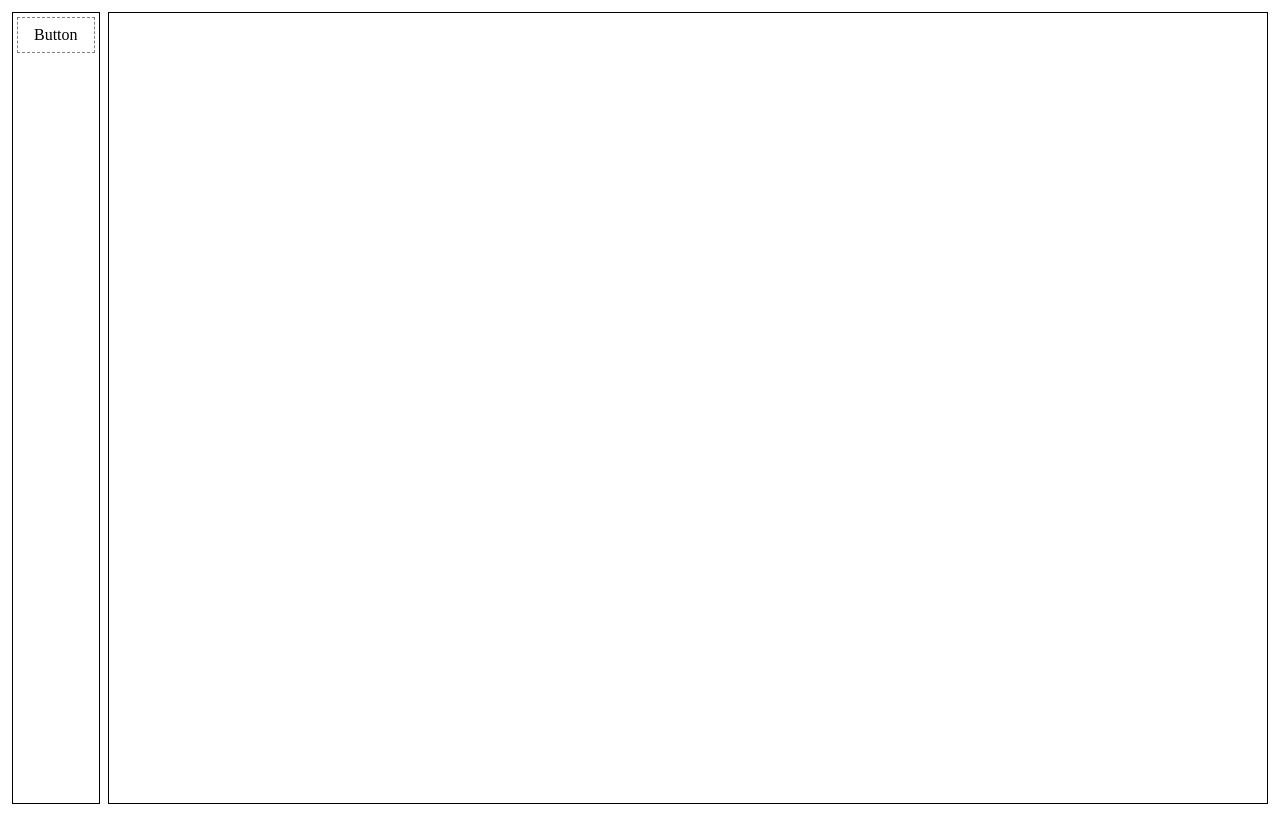
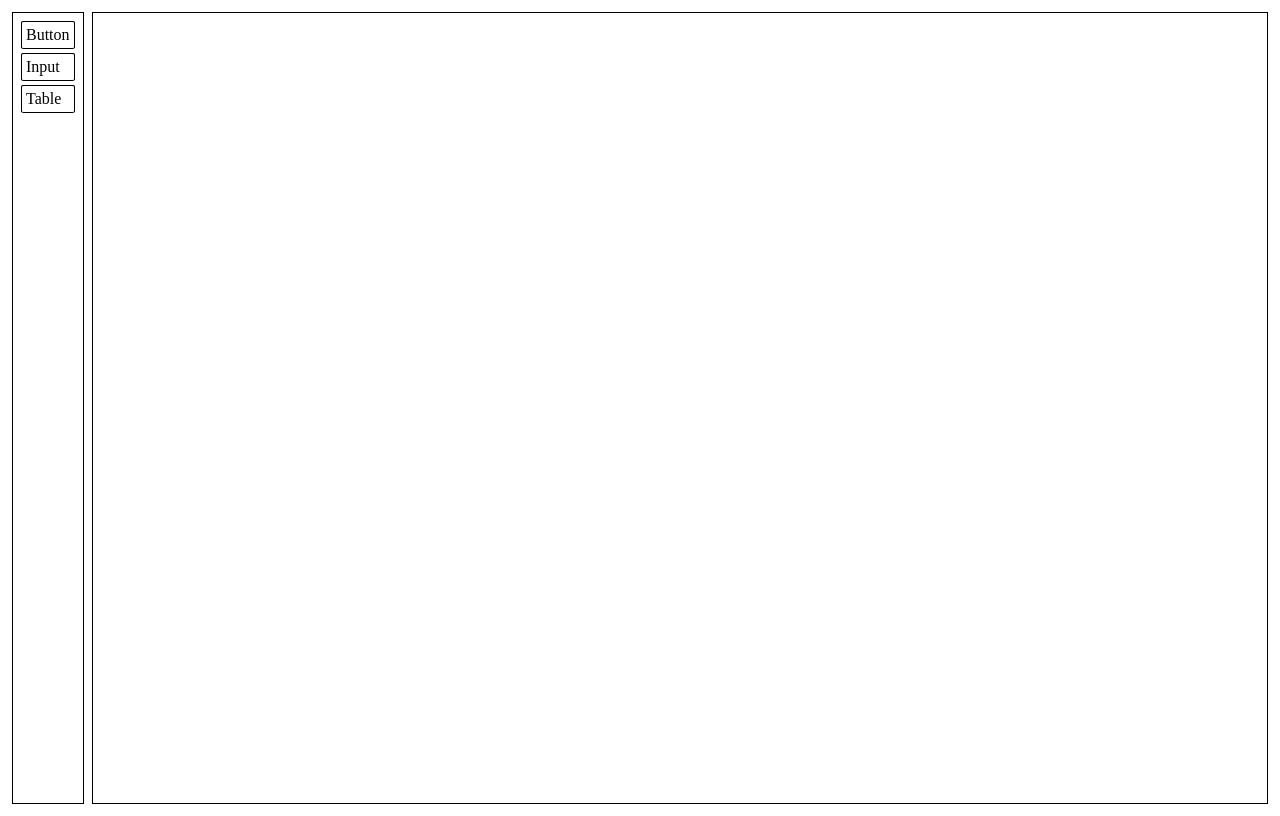
Before and after one commit to rsbh/superdash, a React (Vite) app: page / in a window 1280 px wide. Built offline with nearby package versions, Linux system fonts and the light colour scheme.

Commit message:
update drag preview

```diff
--- a/src/components/Box/BoxDragPreview.tsx
+++ /dev/null
@@ -1,24 +0,0 @@
-import type { CSSProperties, FC } from "react";
-import React, { memo, useEffect, useState } from "react";
-
-import { Box } from "./";
-
-const styles: CSSProperties = {
-  display: "inline-block",
-  transform: "rotate(-7deg)",
-  WebkitTransform: "rotate(-7deg)",
-};
-
-export interface BoxDragPreviewProps {
-  children: React.ReactElement;
-}
-
-export const BoxDragPreview: FC<BoxDragPreviewProps> = memo(
-  function BoxDragPreview({ children }) {
-    return (
-      <div style={styles}>
-        <Box preview>{children}</Box>
-      </div>
-    );
-  }
-);
--- a/src/components/Box/DragableBox.tsx
+++ /dev/null
@@ -1,54 +0,0 @@
-import type { CSSProperties, FC } from "react";
-import { memo, useEffect } from "react";
-import type { DragSourceMonitor } from "react-dnd";
-import { useDrag } from "react-dnd";
-import { getEmptyImage } from "react-dnd-html5-backend";
-
-import { Box } from "./";
-import { ItemTypes } from "../../utils/ItemTypes";
-
-function getStyles(
-  left: number,
-  top: number,
-  isDragging: boolean
-): CSSProperties {
-  const transform = `translate3d(${left}px, ${top}px, 0)`;
-  return {
-    position: "absolute",
-    transform,
-    WebkitTransform: transform,
-    // IE fallback: hide the real node using CSS when dragging
-    // because IE will ignore our custom "empty image" drag preview.
-    opacity: isDragging ? 0 : 1,
-    height: isDragging ? 0 : "",
-  };
-}
-
-export interface DraggableBoxProps {
-  children: React.ReactElement;
-}
-
-export const DraggableBox: FC<DraggableBoxProps> = memo(function DraggableBox(
-  props
-) {
-  const [{ isDragging }, drag, preview] = useDrag(
-    () => ({
-      type: ItemTypes.BOX,
-      item: {},
-      collect: (monitor: DragSourceMonitor) => ({
-        isDragging: monitor.isDragging(),
-      }),
-    }),
-    []
-  );
-
-  useEffect(() => {
-    preview(getEmptyImage(), { captureDraggingState: true });
-  }, []);
-
-  return (
-    <div ref={drag} role="DraggableBox">
-      <Box>{props.children}</Box>
-    </div>
-  );
-});
--- a/src/components/Box/index.tsx
+++ /dev/null
@@ -1,21 +0,0 @@
-import type { CSSProperties, FC } from "react";
-import { memo } from "react";
-
-const styles: CSSProperties = {
-  border: "1px dashed gray",
-  padding: "0.5rem 1rem",
-  cursor: "move",
-};
-
-export interface BoxProps {
-  preview?: boolean;
-  children: React.ReactElement;
-}
-
-export const Box: FC<BoxProps> = memo(function Box({ preview, children }) {
-  return (
-    <div style={{ ...styles }} role={preview ? "BoxPreview" : "Box"}>
-      {children}
-    </div>
-  );
-});
--- a/src/components/CustomDragLayer/index.tsx
+++ b/src/components/CustomDragLayer/index.tsx
@@ -2,7 +2,7 @@ import type { CSSProperties, FC } from "react";
 import type { XYCoord } from "react-dnd";
 import { useDragLayer } from "react-dnd";
 import { ItemTypes } from "../../utils/ItemTypes";
-import { BoxDragPreview } from "../Box/BoxDragPreview";
+import { BoxDragPreview } from "../Editor/BoxDragPreview";
 
 export interface CustomDragLayerProps {
   snapToGrid?: boolean;
@@ -50,11 +50,7 @@ export const CustomDragLayer: FC<CustomDragLayerProps> = (props) => {
   function renderItem() {
     switch (itemType) {
       case ItemTypes.BOX:
-        return (
-          <BoxDragPreview>
-            <div>Hello World</div>
-          </BoxDragPreview>
-        );
+        return <BoxDragPreview item={item} />;
       default:
         return null;
     }
--- /dev/null
+++ b/src/components/Editor/BoxDragPreview.tsx
@@ -0,0 +1,20 @@
+import type { CSSProperties, FC } from "react";
+import React, { memo } from "react";
+
+const styles: CSSProperties = {
+  display: "block",
+  height: "100px",
+  width: "200px",
+  backgroundColor: "greenyellow",
+  opacity: 0.2,
+};
+
+export interface BoxDragPreviewProps {
+  item: any;
+}
+
+export const BoxDragPreview: FC<BoxDragPreviewProps> = memo(
+  function BoxDragPreview({ item }) {
+    return <div style={styles}></div>;
+  }
+);
--- /dev/null
+++ b/src/components/Editor/WidgetList.tsx
@@ -0,0 +1,58 @@
+import { useEffect } from "react";
+import { DragSourceMonitor, useDrag } from "react-dnd";
+import { getEmptyImage } from "react-dnd-html5-backend";
+import { ItemTypes } from "../../utils/ItemTypes";
+
+const widgets = [
+  {
+    title: "Button",
+    type: "button",
+  },
+  {
+    title: "Input",
+    type: "input",
+  },
+  {
+    title: "Table",
+    type: "table",
+  },
+];
+
+function DragWrapper({ children, widgetType }: any) {
+  const [{ isDragging }, drag, preview] = useDrag(
+    () => ({
+      type: ItemTypes.BOX,
+      item: {
+        widgetType: widgetType,
+      },
+      collect: (monitor: DragSourceMonitor) => ({
+        isDragging: monitor.isDragging(),
+      }),
+    }),
+    [widgetType]
+  );
+
+  useEffect(() => {
+    preview(getEmptyImage(), { captureDraggingState: true });
+  }, [preview]);
+
+  return (
+    <>
+      <div ref={drag} role="DraggableBox" className="component-small">
+        {children}
+      </div>
+    </>
+  );
+}
+
+export default function WidgetList() {
+  return (
+    <div className="component-list">
+      {widgets.map((w) => (
+        <DragWrapper key={w.type} widgetType={w.type}>
+          {w.title}
+        </DragWrapper>
+      ))}
+    </div>
+  );
+}
--- a/src/components/Editor/index.tsx
+++ b/src/components/Editor/index.tsx
@@ -3,15 +3,13 @@ import { DndProvider, useDrag, useDrop } from "react-dnd";
 import { CSSProperties, useState } from "react";
 import { v4 as uuidv4 } from "uuid";
 import { CustomDragLayer } from "../CustomDragLayer";
-import { DraggableBox } from "../Box/DragableBox";
 import { Canvas } from "./Canvas";
-
+import WidgetList from "./WidgetList";
 export default function Editor() {
   const [componentList, setComponentList] = useState<any>({});
 
   function onDrop(item: any) {
     const id = item.id || uuidv4();
-    console.log("called ");
     setComponentList((prev: any) => ({
       ...prev,
       [id]: { id, ...item },
@@ -21,11 +19,7 @@ export default function Editor() {
   return (
     <div className="editor">
       <DndProvider backend={HTML5Backend}>
-        <div className="component-list">
-          <DraggableBox>
-            <div>Button</div>
-          </DraggableBox>
-        </div>
+        <WidgetList />
         <>
           <Canvas componentList={componentList} onDrop={onDrop}></Canvas>
           <CustomDragLayer />
--- a/src/index.css
+++ b/src/index.css
@@ -21,5 +21,6 @@
   padding: 4px;
   border-radius: 5%;
   border: 1px solid black;
-
+  margin: 4px;
+  cursor: grab;
 }
```
